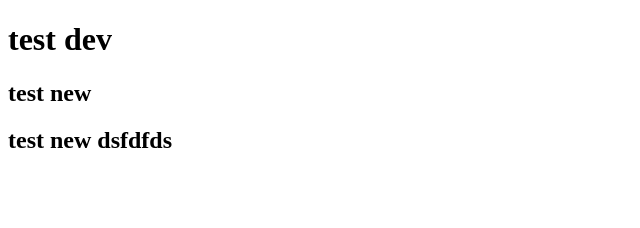
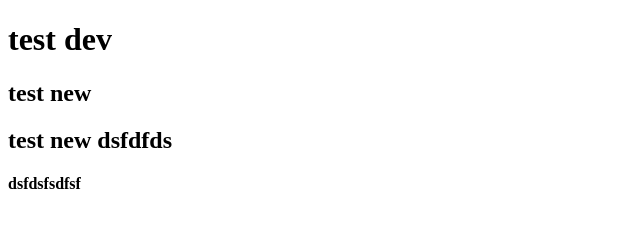
Before and after one commit to MajorTom007/testTom, a plain HTML site: page index.html in a window 1280 px wide. Shown: the whole page, without its empty margins (0-640 px from the left). Drawn offline with Linux system fonts and the light colour scheme.

Commit message:
feat: create

```diff
--- a/index.html
+++ b/index.html
@@ -9,5 +9,6 @@
     <h1>test dev</h1>
     <h2>test new</h2>
     <h2>test new  dsfdfds</h2>
+    <h4>dsfdsfsdfsf</h4>
 </body>
 </html>
```
